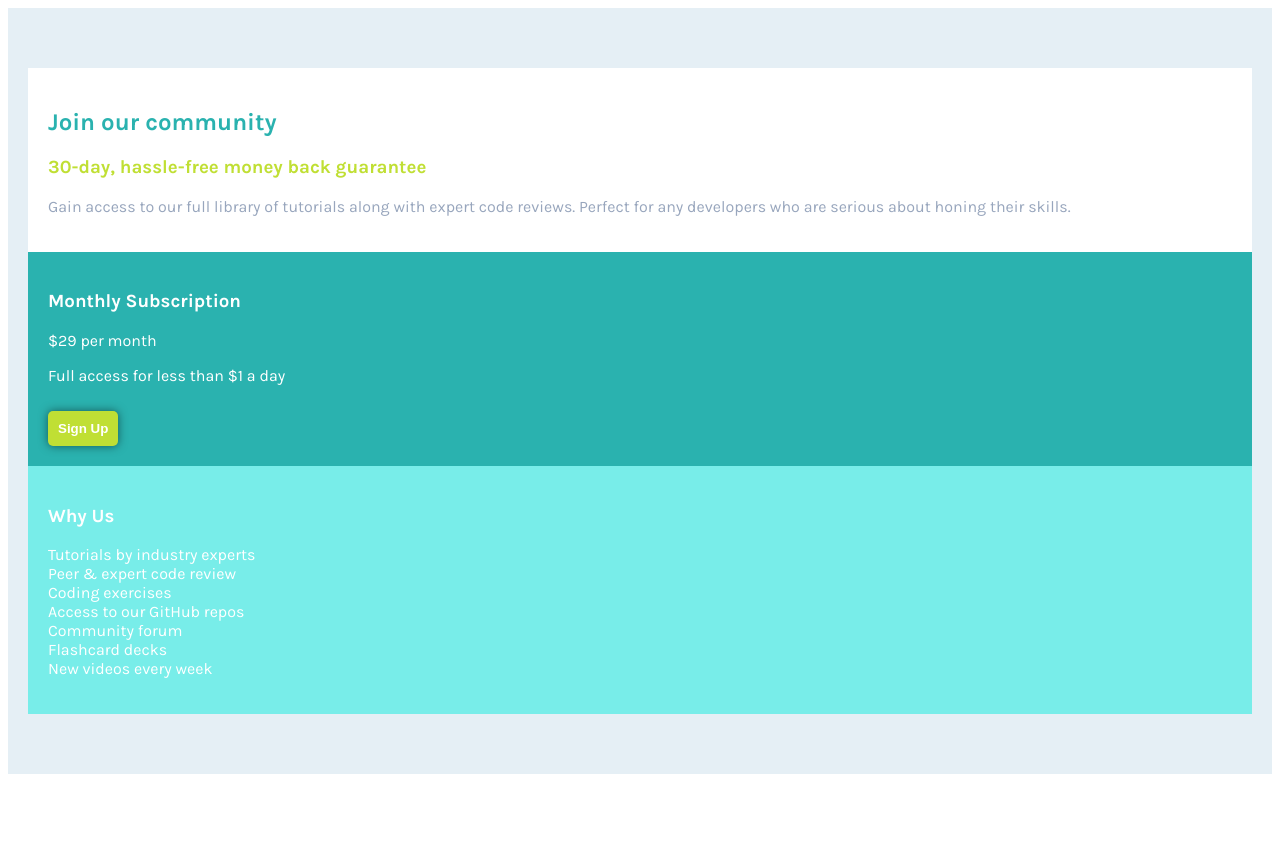
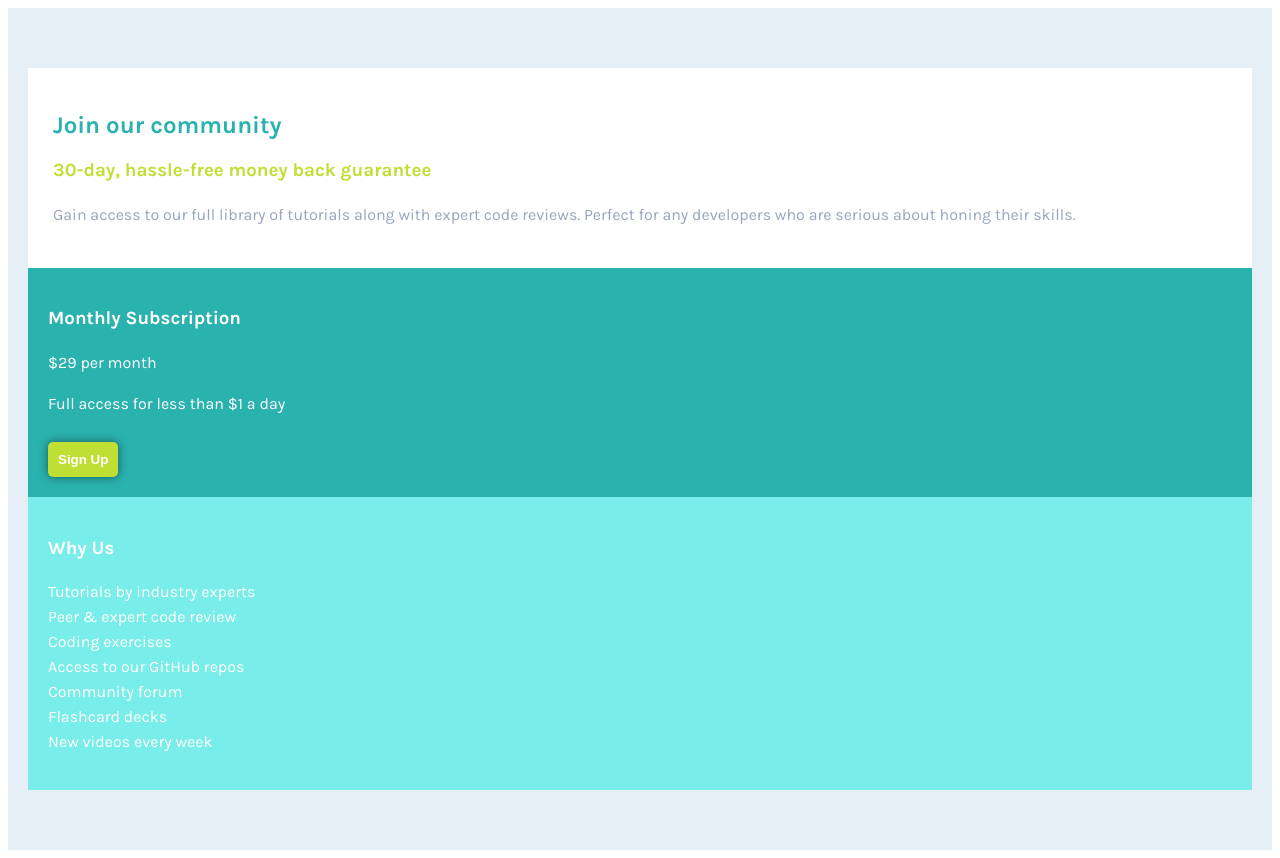
Before and after one commit to emiliaquerino/Single-Price, a plain HTML site: page index.html in a window 1280 px wide. Before the commit the page ends 800 px from the top, so only its background shows below. Drawn offline with Linux system fonts and the light colour scheme.

Commit message:
Altera a altura da linha de texto do container

```diff
--- a/style.css
+++ b/style.css
@@ -24,12 +24,13 @@ body {
     margin: auto;
     position: relative;
     overflow: hidden;
+    line-height: 25px;
 
 }
 
 .info {
     background-color: white;
-    padding: 20px;
+    padding: 25px;
 }
 
 h1 {
```
